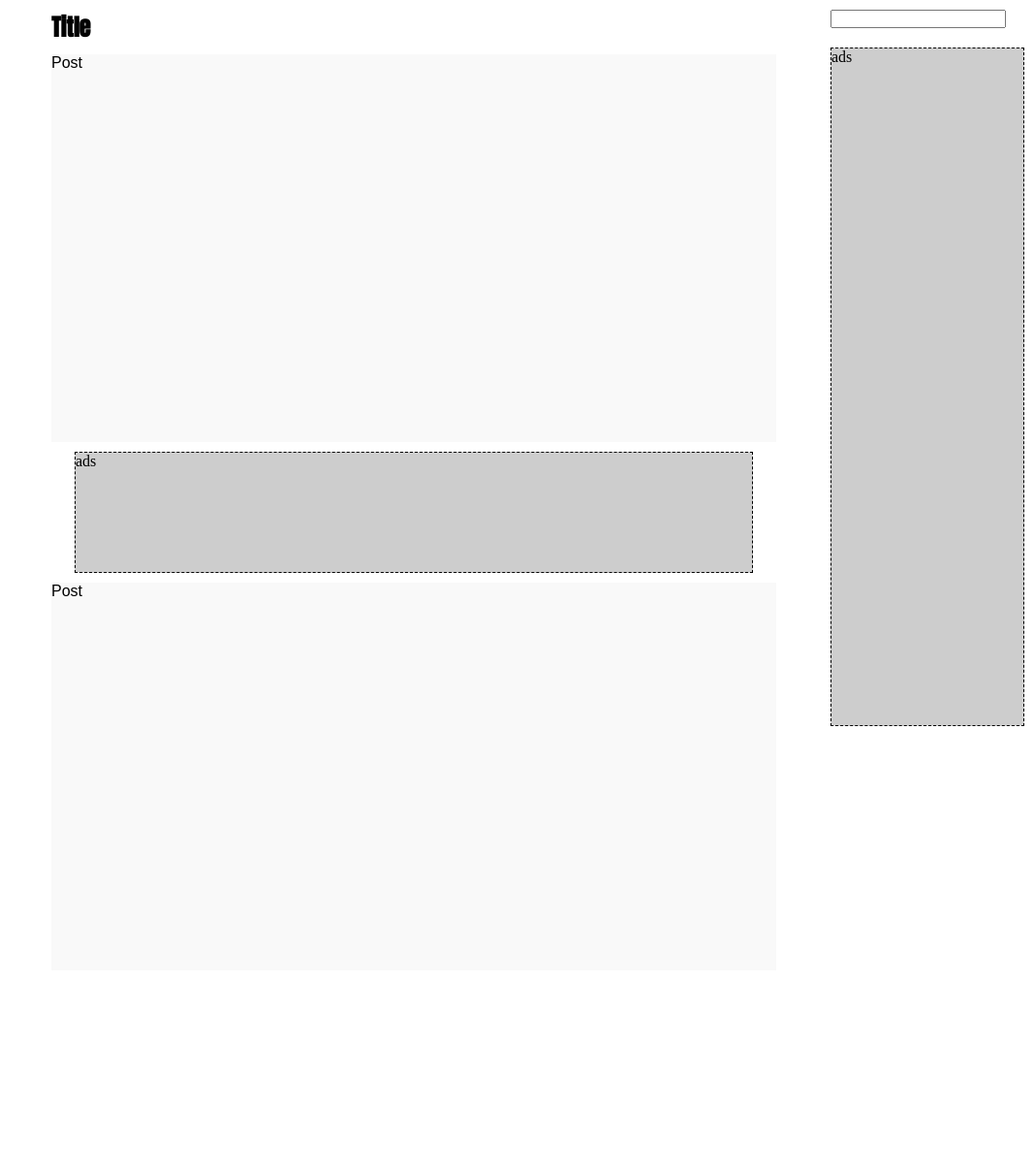
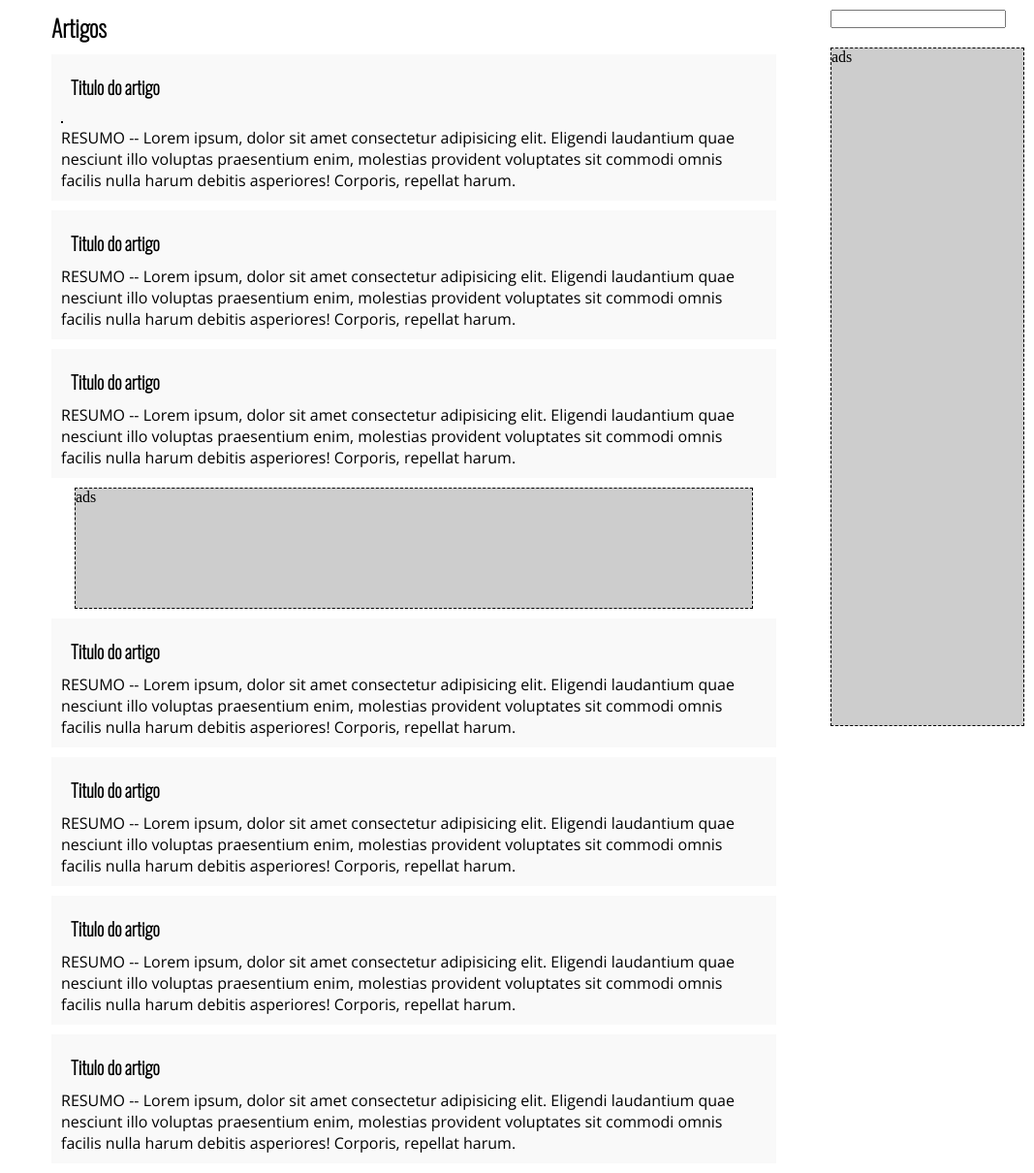
Before and after one commit to felpsilva/projeto-financas, a PHP site: page /artigos.html in a window 1280 px wide. Shown: the part 70-1280 px from the top of the page at 97% size, without its empty margins (213-1280 px from the left). Before the commit the page ends 819 px from the top, so only its background shows below. Run offline with PHP 8.4, Linux system fonts and the light colour scheme.

Commit message:
fiz melhorias no layout das págnas tanto de home quanto de artigos e adicionei novas fontes

```diff
--- a/artigos.html
+++ b/artigos.html
@@ -9,51 +9,9 @@
     <link rel="preconnect" href="https://fonts.gstatic.com" crossorigin>
     <link href="https://fonts.googleapis.com/css2?family=Lobster&display=swap" rel="stylesheet"> -->
     <link rel="stylesheet" href="./public/styles/stylesGlobal.css">
+    <link rel="stylesheet" href="./public/styles/artigosStyle.css">
     <title>InfoGrana | Artigos</title>
 
-    <style>
-
-
-
-        section article div {
-            height: 400px;
-            margin: 10px;
-            background-color: #f9f9f9;
-            font-family: Arial, Helvetica, sans-serif;
-            transition: scale, 80ms ease-in-out;
-        }
-        section article div:hover {
-            scale: 1.02;
-        }
-
-        aside {
-            display: inline-block;
-            float: right;
-        }
-
-        .ads-vertical {
-            border: 1px dashed #000;
-            width: 200px;
-            height: 700px;
-            margin: 10px;
-            background-color: #cdcdcd;
-        }
-
-        .ads-horizontal {
-            border: 1px dashed #000;
-            width: 700px;
-            height: 125px;
-            margin: 0 auto;
-            background-color: #cdcdcd;
-        }
-        section h1{
-            font-family: 'Anton', sans-serif;
-            margin:10px;
-        }
-        input[type='search']{
-            margin: 10px;
-        }
-    </style>
 </head>
 
 <body>
@@ -82,16 +40,64 @@
 
         </aside>
         <section>
-            <h1>Title</h1>
+            <h1>Artigos</h1>
             <article>
                 <div>
-                    Post
+                    <h1>Titulo do artigo</h1>
+                    <img src="#" alt="">
+                    <p>RESUMO -- Lorem ipsum, dolor sit amet consectetur adipisicing elit. Eligendi laudantium quae
+                        nesciunt illo voluptas praesentium enim, molestias provident voluptates sit commodi omnis
+                        facilis nulla harum debitis asperiores! Corporis, repellat harum.</p>
+                </div>
+            </article>
+            <article>
+                <div>
+                    <h1>Titulo do artigo</h1>
+                    <p>RESUMO -- Lorem ipsum, dolor sit amet consectetur adipisicing elit. Eligendi laudantium quae
+                        nesciunt illo voluptas praesentium enim, molestias provident voluptates sit commodi omnis
+                        facilis nulla harum debitis asperiores! Corporis, repellat harum.</p>
+                </div>
+            </article>
+            <article>
+                <div>
+                    <h1>Titulo do artigo</h1>
+                    <p>RESUMO -- Lorem ipsum, dolor sit amet consectetur adipisicing elit. Eligendi laudantium quae
+                        nesciunt illo voluptas praesentium enim, molestias provident voluptates sit commodi omnis
+                        facilis nulla harum debitis asperiores! Corporis, repellat harum.</p>
                 </div>
             </article>
             <div class="ads-horizontal">ads</div>
+
             <article>
                 <div>
-                    Post
+                    <h1>Titulo do artigo</h1>
+                    <p>RESUMO -- Lorem ipsum, dolor sit amet consectetur adipisicing elit. Eligendi laudantium quae
+                        nesciunt illo voluptas praesentium enim, molestias provident voluptates sit commodi omnis
+                        facilis nulla harum debitis asperiores! Corporis, repellat harum.</p>
+                </div>
+            </article>
+            <article>
+                <div>
+                    <h1>Titulo do artigo</h1>
+                    <p>RESUMO -- Lorem ipsum, dolor sit amet consectetur adipisicing elit. Eligendi laudantium quae
+                        nesciunt illo voluptas praesentium enim, molestias provident voluptates sit commodi omnis
+                        facilis nulla harum debitis asperiores! Corporis, repellat harum.</p>
+                </div>
+            </article>
+            <article>
+                <div>
+                    <h1>Titulo do artigo</h1>
+                    <p>RESUMO -- Lorem ipsum, dolor sit amet consectetur adipisicing elit. Eligendi laudantium quae
+                        nesciunt illo voluptas praesentium enim, molestias provident voluptates sit commodi omnis
+                        facilis nulla harum debitis asperiores! Corporis, repellat harum.</p>
+                </div>
+            </article>
+            <article>
+                <div>
+                    <h1>Titulo do artigo</h1>
+                    <p>RESUMO -- Lorem ipsum, dolor sit amet consectetur adipisicing elit. Eligendi laudantium quae
+                        nesciunt illo voluptas praesentium enim, molestias provident voluptates sit commodi omnis
+                        facilis nulla harum debitis asperiores! Corporis, repellat harum.</p>
                 </div>
             </article>
         </section>
--- a/index.html
+++ b/index.html
@@ -31,6 +31,7 @@
             <h2>Seção de destaque</h2>
             <article class="secaoDestaque">
                 <div>
+                    <!-- lembra de mudar a unidade de medida para a div quando utilizar a tag img de fato  -->
                     <div class="img"></div>
                     <h3>Lorem ipsum</h3>
                     <p>dolor sit amet consectetur adipisicing elit. Asperiores quos delectus quam harum aut numquam
--- /dev/null
+++ b/public/styles/artigosStyle.css
@@ -0,0 +1,44 @@
+        section article div {
+            margin: 10px;
+            background-color: #f9f9f9;
+            font-family: Arial, Helvetica, sans-serif;
+            transition: scale, 80ms ease-in-out;
+            padding: 10px;
+        }
+        section article div:hover {
+            scale: 1.02;
+            background: #cdcdcd;
+
+
+        }
+
+        aside {
+            display: inline-block;
+            float: right;
+        }
+
+        .ads-vertical {
+            border: 1px dashed #000;
+            width: 200px;
+            height: 700px;
+            margin: 10px;
+            background-color: #cdcdcd;
+        }
+
+        .ads-horizontal {
+            border: 1px dashed #000;
+            width: 700px;
+            height: 125px;
+            margin: 0 auto;
+            background-color: #cdcdcd;
+        }
+        section h1{
+            margin:10px;
+        }
+        input[type='search']{
+            margin: 10px;
+        }
+        img{
+            border:1px solid #000;
+            height: 400px;
+        }
--- a/public/styles/stylesGlobal.css
+++ b/public/styles/stylesGlobal.css
@@ -1,4 +1,4 @@
-@import url('https://fonts.googleapis.com/css2?family=Anton&display=swap');
+@import url('https://fonts.googleapis.com/css2?family=Anton&family=Open+Sans:wght@300&family=Oswald:wght@200&display=swap');
 
 * {
     box-sizing: border-box;
@@ -65,3 +65,10 @@ header ul li a{
     height: 70px;
     padding-top: 25px;
 }
+h1, h2, h3{
+    font-family: 'Oswald', sans-serif;
+}
+p{
+    font-family: 'Open Sans', sans-serif;
+
+}
--- a/quemSomos.html
+++ b/quemSomos.html
@@ -4,8 +4,9 @@
     <meta charset="UTF-8">
     <meta http-equiv="X-UA-Compatible" content="IE=edge">
     <meta name="viewport" content="width=device-width, initial-scale=1.0">
-    <title>InfoGrana | Home</title>
+    <title>InfoGrana | Quem somos</title>
     <link rel="stylesheet" href="./public/styles/stylesGlobal.css">
+
 </head>
 <body>
     <header>
```
Also changed, not shown: public/styles/homeStyle.css (+12 -3 lines).
